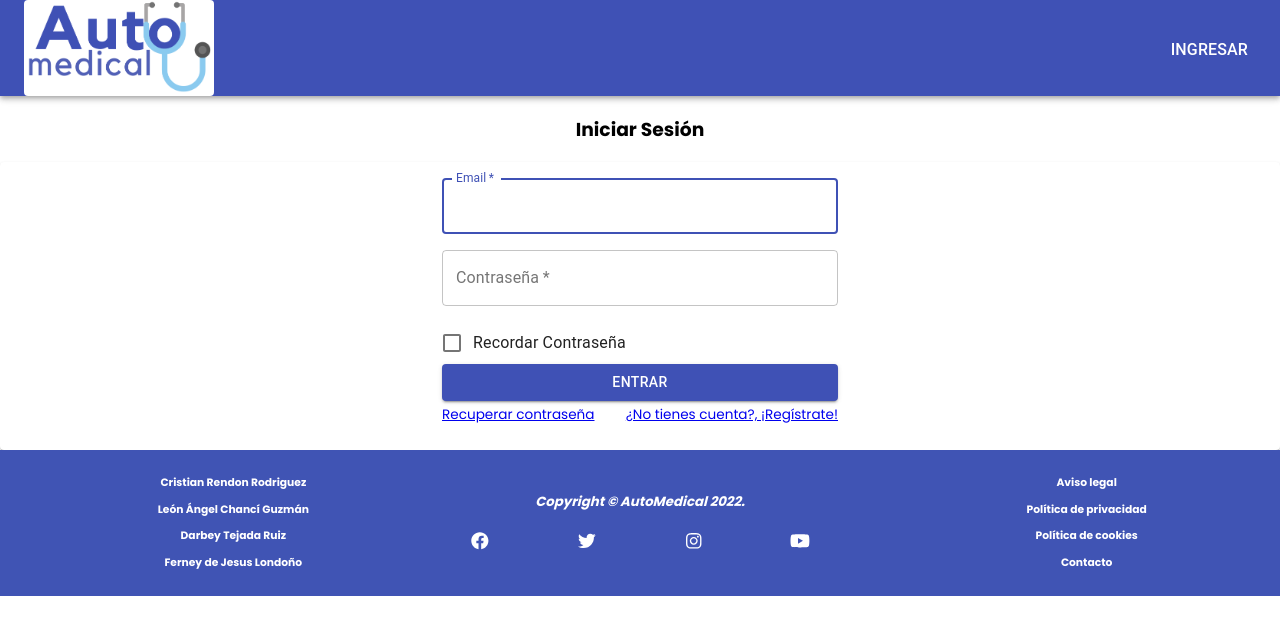
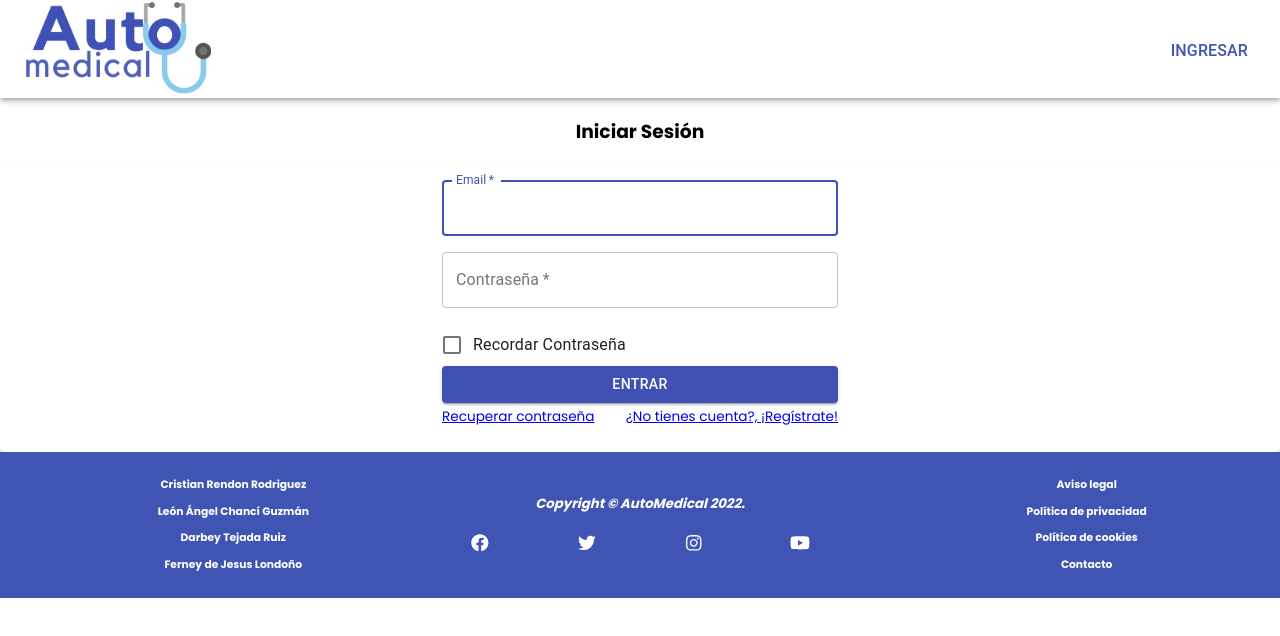
Before and after one commit to CRISTIANRENDON17/AutoMedical, a React (Create React App) app: page /Login in a window 1280 px wide. Shown: the top 636 px of the page. Built offline with nearby package versions, Linux system fonts and the light colour scheme.

Commit message:
Commit Color NavBar - Hover Button Nav

```diff
--- a/src/components/AppBar/AppBar.css
+++ b/src/components/AppBar/AppBar.css
@@ -1,10 +1,10 @@
 .styleButtonsNav{
     text-decoration: none;
-    color: inherit;
+    color: #4054B4;
     font-size: 1rem;;
 }
 .styleButtonsNav:hover{
-    color:rgb(226, 226, 226);
+    color:#6472BE;
 }
 .styleButtonsNav:link{
     text-decoration: none;
--- a/src/components/AppBar/AppBar.js
+++ b/src/components/AppBar/AppBar.js
@@ -22,7 +22,7 @@ export default function AppBar({data}) {
   if (data === 0) {
     return (
       <div className={classes.root}>
-        <AppBarMaterial position="static">
+        <AppBarMaterial position="static" color="">
           <Toolbar>
             <Link to="/">
               <LogoTipo />
@@ -30,7 +30,7 @@ export default function AppBar({data}) {
             <Typography variant="h2" className={classes.title}>
               <NavLink
                 activeclassname="active"
-                className={"QuitarEstilo"}
+                className={"styleButtonsNav"}
                 exact
                 to="/"
               >
@@ -64,7 +64,7 @@ export default function AppBar({data}) {
             <Typography variant="h2" className={classes.title}>
               <NavLink
                 activeclassname="active"
-                className={"QuitarEstilo"}
+                className={"styleButtonsNav"}
                 exact
                 to="/SelfTriage"
               >
@@ -76,7 +76,7 @@ export default function AppBar({data}) {
               <Typography variant="h5" className={classes.registry}>
                 <NavLink
                   activeclassname="active"
-                  className={"QuitarEstilo"}
+                  className={"styleButtonsNav"}
                   exact
                   to="/"
                   onClick={() => {this.data = 0}}
--- a/src/components/LogoTipo/LogoTipo.js
+++ b/src/components/LogoTipo/LogoTipo.js
@@ -9,7 +9,7 @@ export default function LogoTipo() {
       <Avatar
       alt="Remy Sharp"
       src={AutoMedical2}
-      sx={{height:"96px", width:"190px", margin:"10px"}}
+      sx={{height:"98px", width:"187px", margin:"10px"}}
       variant="rounded"
       />
     </Stack>
```
